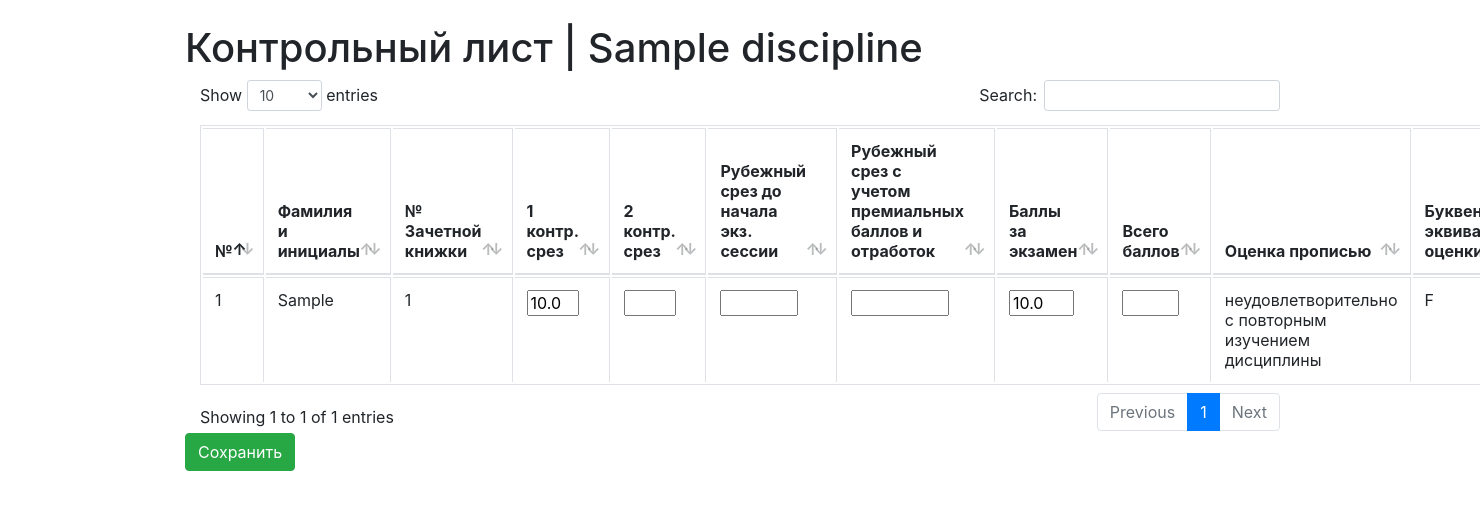
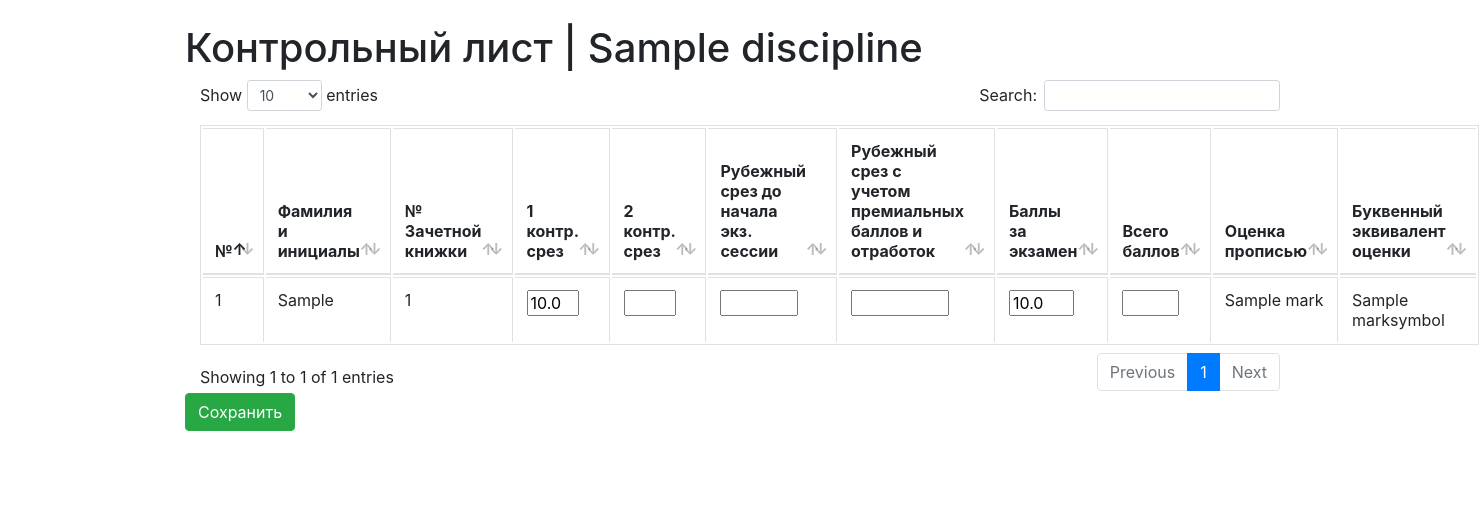
Before and after one commit to voffan/umo, a Django app: a page that uses templates/brs_students.html in a window 1480 px wide; the page is wider, and only the part inside the window is pictured. Shown: the part 56-566 px from the top of that part. Run offline with Django 3.2, Linux system fonts and the light colour scheme; a user stored in the database is signed in; tables that the repository leaves empty hold one stand-in row (values such as "Sample post"); some libraries are stand-ins or nearby versions.

Commit message:
Контрольный лист добавляет оценку в модель ExamMarks

```diff
--- a/templates/brs_students.html
+++ b/templates/brs_students.html
@@ -37,28 +37,8 @@
                             <td><input id="points4" type="text" name="points4" maxlength="255" value="{{ value.4.points }}"></td>
                             <td><input id="points6" type="text" name="points6" maxlength="255" value="{{ value.6.examPoints }}"></td>
                             <td><input id="points5" type="text" name="points5" maxlength="255" value="{{ value.5.points }}"></td>
-                            {% if value.5.points >= 95 %}
-                                <td> превосходно </td>
-                                <td> A </td>
-                            {% elif value.5.points >= 85 %}
-                                <td> отлично </td>
-                                <td> B </td>
-                            {% elif value.5.points >= 75 %}
-                                <td> очень хорошо </td>
-                                <td> C </td>
-                            {% elif value.5.points >= 65 %}
-                                <td> хорошо </td>
-                                <td> D </td>
-                            {% elif value.5.points >= 55 %}
-                                <td> удовлетворительно </td>
-                                <td> E </td>
-                            {% elif value.5.points >= 25 %}
-                                <td> неудовлетворительно с возможной пересдачей </td>
-                                <td> FX </td>
-                            {% else %}
-                                <td> неудовлетворительно с повторным изучением дисциплины </td>
-                                <td> F </td>
-                            {% endif %}
+                            <td> {{ value.6.mark.name }} </td>
+                            <td> {{ value.6.markSymbol.name }} </td>
                         {% endif %}
                     {% endfor %}
                 </tr>
--- a/umo/views.py
+++ b/umo/views.py
@@ -161,8 +161,19 @@ class BRSPointsListView(ListView):
                 dict[str(st.id)]['6'].student = st
                 dict[str(st.id)]['6'].inPoints = 0.0
                 dict[str(st.id)]['6'].examPoints = 0.0
-                dict[str(st.id)]['6'].mark = Mark.objects.all().first()
-                dict[str(st.id)]['6'].markSymbol = MarkSymbol.objects.all().first()
+                try:
+                    dict[str(st.id)]['6'].markSymbol = MarkSymbol.objects.get(name='F')
+                except:
+                    dict[str(st.id)]['6'].markSymbol = MarkSymbol()
+                    dict[str(st.id)]['6'].markSymbol.name = 'F'
+                    dict[str(st.id)]['6'].markSymbol.save()
+                try:
+                    dict[str(st.id)]['6'].mark = Mark.objects.get(name='неудовлетворительно с повторным изучением дисциплины')
+                except:
+                    dict[str(st.id)]['6'].mark = Mark()
+                    dict[str(st.id)]['6'].mark.name = 'неудовлетворительно с повторным изучением дисциплины'
+                    dict[str(st.id)]['6'].mark.save()
+                    dict[str(st.id)]['6'].save()
                 dict[str(st.id)]['6'].exam = Exam.objects.filter(discipline__id = discipline.id).first()
                 dict[str(st.id)]['6'].save()
         context['dict'] = dict
@@ -191,5 +202,39 @@ class BRSPointsListView(ListView):
             exammarks = ExamMarks.objects.filter(exam__discipline__id = discipline.id).get(student = st)
             exammarks.examPoints = float(points[5][i].replace(',','.'))
             exammarks.inPoints = float(points[3][i].replace(',','.'))
+            totalPoints = exammarks.examPoints + exammarks.inPoints
+            if (totalPoints >= 95):
+                tempMarkSymbol = 'A'
+                tempMark = 'превосходно'
+            elif (totalPoints >= 85):
+                tempMarkSymbol = 'B'
+                tempMark = 'отлично'
+            elif (totalPoints >= 75):
+                tempMarkSymbol = 'C'
+                tempMark = 'очень хорошо'
+            elif (totalPoints >= 65):
+                tempMarkSymbol = 'D'
+                tempMark = 'хорошо'
+            elif (totalPoints >= 55):
+                tempMarkSymbol = 'E'
+                tempMark = 'неудовлетворительно'
+            elif (totalPoints >= 25):
+                tempMarkSymbol = 'FX'
+                tempMark = 'неудовлетворительно с возможной пересдачей'
+            else:
+                tempMarkSymbol = 'F'
+                tempMark = 'неудовлетворительно с повторным изучением дисциплины'
+            try:
+                exammarks.markSymbol = MarkSymbol.objects.get(name = tempMarkSymbol)
+            except:
+                exammarks.markSymbol = MarkSymbol()
+                exammarks.markSymbol.name = tempMarkSymbol
+                exammarks.markSymbol.save()
+            try:
+                exammarks.mark = Mark.objects.get(name = tempMark)
+            except:
+                exammarks.mark = Mark()
+                exammarks.mark.name = tempMark
+                exammarks.mark.save()
             exammarks.save()
         return HttpResponseRedirect(self.success_url)
```
